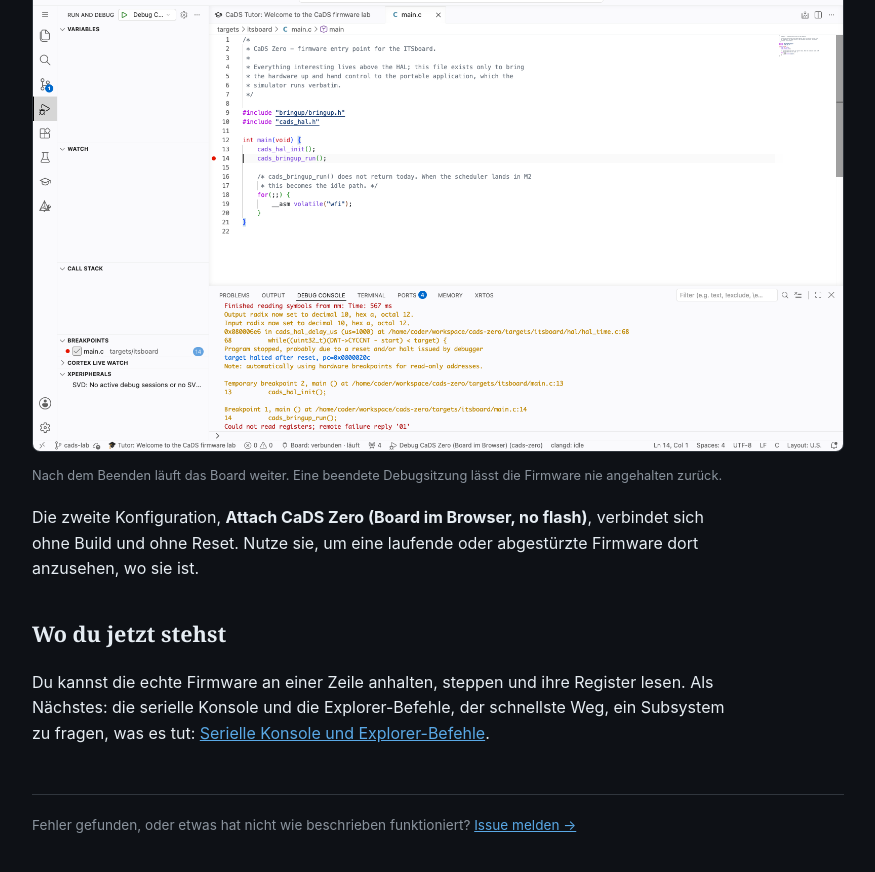
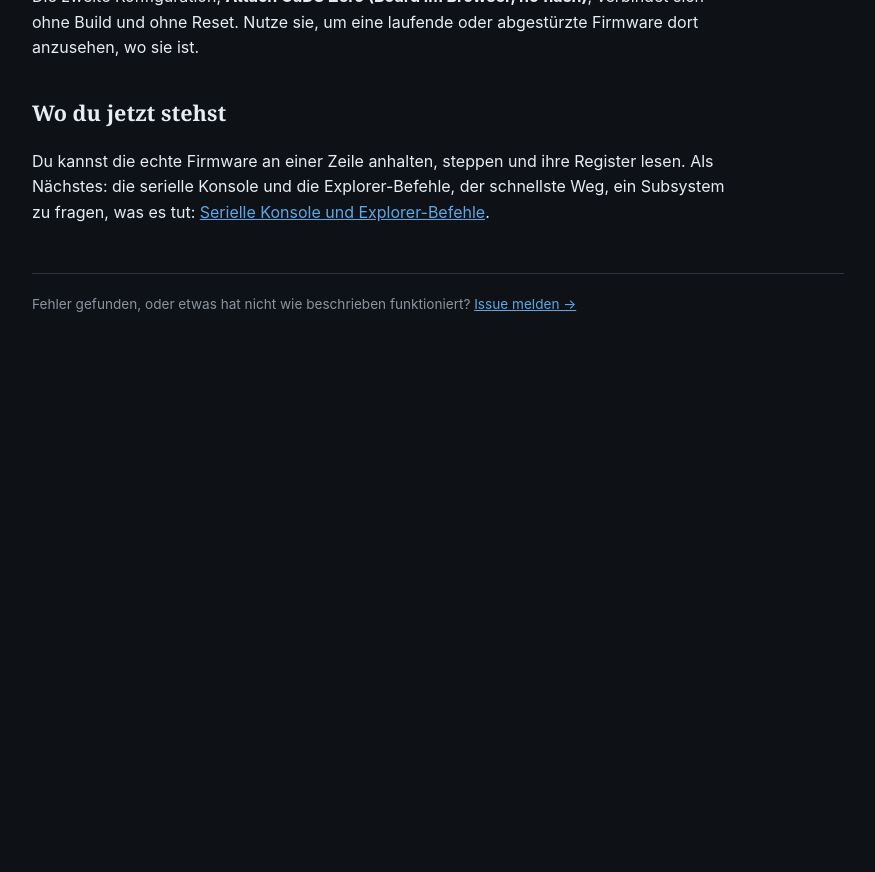
Before and after one commit to scimbe/CADS-DEMO-firmware-lab-docs, a Jekyll site: the page built from _de-tutorials/debug-with-f5.md, in a window 1280 px wide and 900 px high, scrolled down 6154 px. Shown: the top 872 px of the window, without its empty margins (322-1197 px from the left). Built offline with Jekyll 4.4.1, drawn with Linux system fonts in a browser that asks for light colours; after the commit the page ends 6533 px from its top, so only the background shows below that.

Commit message:
docs: pull the debug-after-stop screenshot, it shows an error in the console
The image ends the debug session with a red "Could not read registers; remote
failure reply '01'" in the debug console. That is a real message from a real
session, but it is not what a working stop should look like, and a tutorial
screenshot showing an error the text does not explain teaches the wrong thing.

Removed rather than reworded: the surrounding prose already says the firmware
keeps running after Stop and stands on its own without a picture. A replacement
goes in once the cause is understood and fixed.

Co-Authored-By: Claude Opus 5 <noreply@anthropic.com>
Claude-Session: https://claude.ai/code/session_018MmeH3Smi8udgm49Jcp2X5

```diff
--- a/_de-tutorials/debug-with-f5.md
+++ b/_de-tutorials/debug-with-f5.md
@@ -131,11 +131,6 @@ weiterlaufen, und die Firmware läuft auf dem Board weiter; die Statusleiste ver
 Markierung `GDB` und zeigt `läuft`. Nur wenn du den Kern selbst über das Board-Menü angehalten
 hast, bleibt er mit Warnfarbe angehalten, bis du dort *Weiterlaufen lassen* oder *Reset* wählst.
 
-<figure>
-<img src="{{ '/assets/28-debug-after-stop.png' | relative_url }}" alt="Nach dem Beenden: Statusleiste wieder Board: verbunden, läuft, ohne GDB-Markierung">
-<figcaption>Nach dem Beenden läuft das Board weiter. Eine beendete Debugsitzung lässt die Firmware nie angehalten zurück.</figcaption>
-</figure>
-
 
 Die zweite Konfiguration, **Attach CaDS Zero (Board im Browser, no flash)**, verbindet sich ohne
 Build und ohne Reset. Nutze sie, um eine laufende oder abgestürzte Firmware dort anzusehen, wo
```
Also changed, not shown: _en-tutorials/debug-with-f5.md (+0 -5 lines), assets/28-debug-after-stop.png (deleted).
